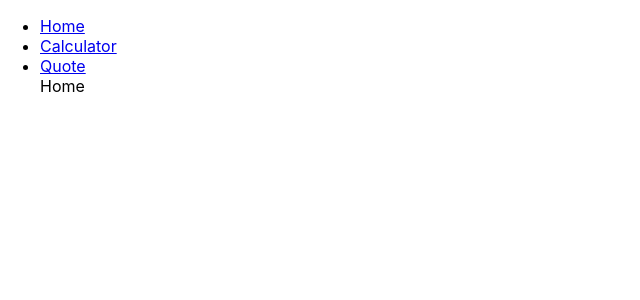
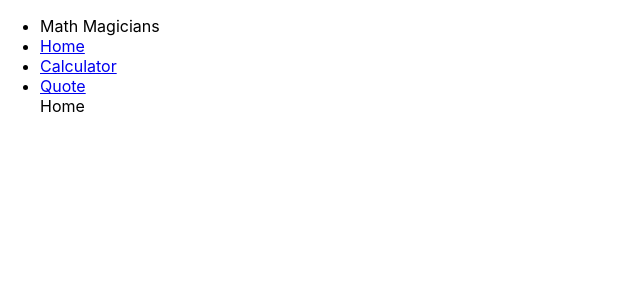
Before and after one commit to polarDefender/Math-Magicians, a React (Create React App) app: page / in a window 1280 px wide. Shown: the top 300 px of the page, without its empty margins (0-640 px from the left). Built offline with nearby package versions, Linux system fonts and the light colour scheme.

Commit message:
add navtitle in navbar

```diff
--- a/src/App.js
+++ b/src/App.js
@@ -6,10 +6,11 @@ import './App.css';
 
 function Navbar() {
   return (
-    <ul>
-      <li><Link to="/">Home</Link></li>
-      <li><Link to="/calculator">Calculator</Link></li>
-      <li><Link to="/quote">Quote</Link></li>
+    <ul className="navbar">
+      <li className="navTitle">Math Magicians</li>
+      <li className="navLink"><Link to="/">Home</Link></li>
+      <li className="navLink"><Link to="/calculator">Calculator</Link></li>
+      <li className="navLink"><Link to="/quote">Quote</Link></li>
       <Outlet />
     </ul>
   );
```
